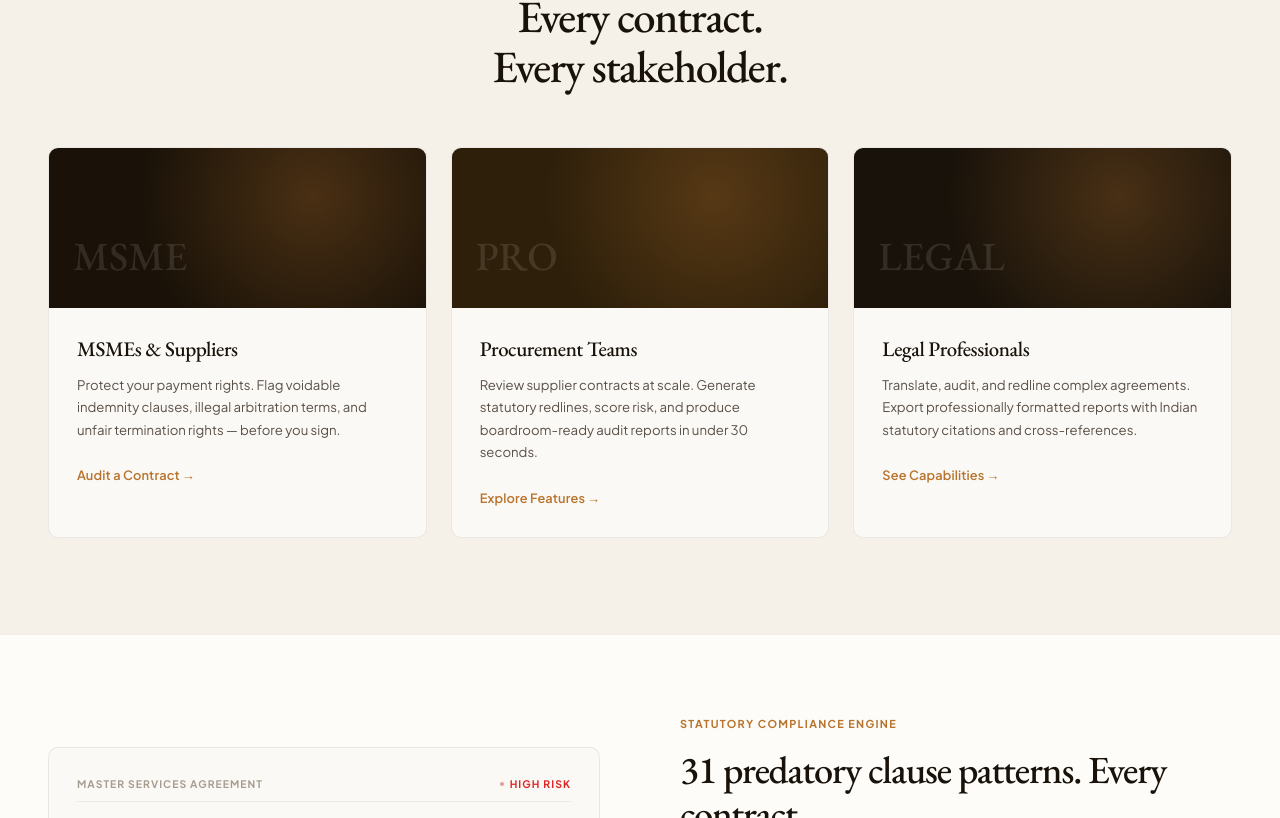
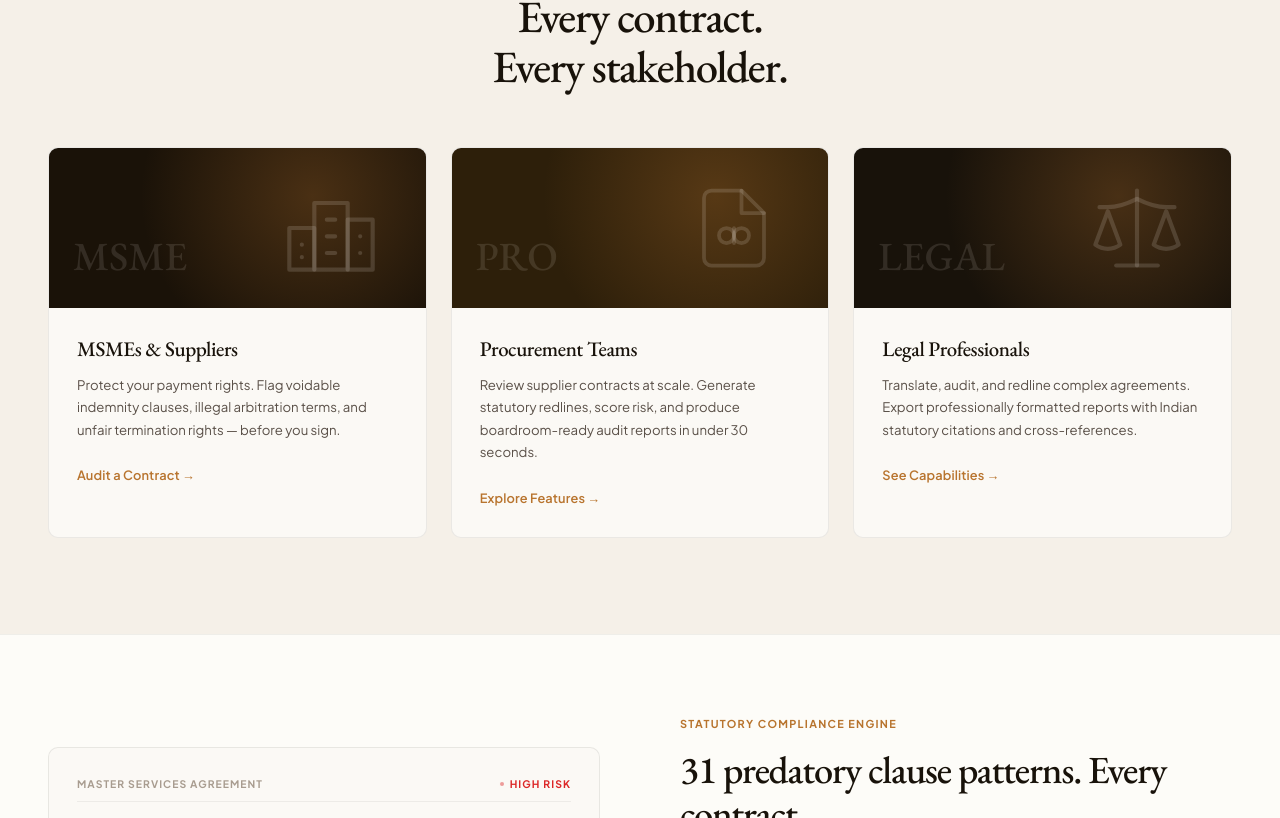
Before and after one commit to JohnValmont/ContractSense, a Next.js app in the folder frontend/: page / in a window 1280 px wide. Shown: the part 1222-2040 px from the top of the page. Built offline with nearby package versions, Linux system fonts and the light colour scheme.

Commit message:
feat: add subtle SVG outline illustrations to 'Who We Serve' audience cards

```diff
--- a/frontend/src/app/page.tsx
+++ b/frontend/src/app/page.tsx
@@ -375,6 +375,35 @@ export default function Home() {
                 {/* Color band top */}
                 <div style={{ height: 160, background: w.color, position: "relative", overflow: "hidden" }}>
                   <div style={{ position: "absolute", inset: 0, background: `radial-gradient(circle at 70% 30%, rgba(184,116,46,0.3) 0%, transparent 60%)` }} />
+
+                  {/* Outline Drawings */}
+                  {i === 0 && (
+                    <svg width="100" height="100" viewBox="0 0 24 24" fill="none" stroke="rgba(245,240,232,0.15)" strokeWidth="1" strokeLinecap="round" strokeLinejoin="round" style={{ position: "absolute", top: "50%", left: "75%", transform: "translate(-50%, -50%)" }}>
+                      <rect x="2" y="12" width="6" height="10" />
+                      <rect x="8" y="6" width="8" height="16" />
+                      <rect x="16" y="10" width="6" height="12" />
+                      <path d="M5 16h.01M5 19h.01M11 10h2M11 14h2M11 18h2M19 14h.01M19 18h.01" />
+                    </svg>
+                  )}
+                  {i === 1 && (
+                    <svg width="90" height="90" viewBox="0 0 24 24" fill="none" stroke="rgba(245,240,232,0.15)" strokeWidth="1" strokeLinecap="round" strokeLinejoin="round" style={{ position: "absolute", top: "50%", left: "75%", transform: "translate(-50%, -50%)" }}>
+                      <path d="M14 2H6a2 2 0 0 0-2 2v16a2 2 0 0 0 2 2h12a2 2 0 0 0 2-2V8z" />
+                      <polyline points="14 2 14 8 20 8" />
+                      <circle cx="10" cy="14" r="2" />
+                      <circle cx="14" cy="14" r="2" />
+                      <path d="M12 16v-4" />
+                    </svg>
+                  )}
+                  {i === 2 && (
+                    <svg width="100" height="100" viewBox="0 0 24 24" fill="none" stroke="rgba(245,240,232,0.15)" strokeWidth="1" strokeLinecap="round" strokeLinejoin="round" style={{ position: "absolute", top: "50%", left: "75%", transform: "translate(-50%, -50%)" }}>
+                      <path d="M16 16l3-8 3 8c-.87.65-1.92 1-3 1s-2.13-.35-3-1Z" />
+                      <path d="M2 16l3-8 3 8c-.87.65-1.92 1-3 1s-2.13-.35-3-1Z" />
+                      <path d="M7 21h10" />
+                      <path d="M12 3v18" />
+                      <path d="M3 7h2c2 0 5-1 7-2 2 1 5 2 7 2h2" />
+                    </svg>
+                  )}
+
                   <div style={{ position: "absolute", bottom: 20, left: 24, fontFamily: "'EB Garamond', Georgia, serif", fontSize: "2.5rem", color: "rgba(245,240,232,0.12)", fontWeight: 500 }}>
                     {i === 0 ? "MSME" : i === 1 ? "PRO" : "LEGAL"}
                   </div>
```
